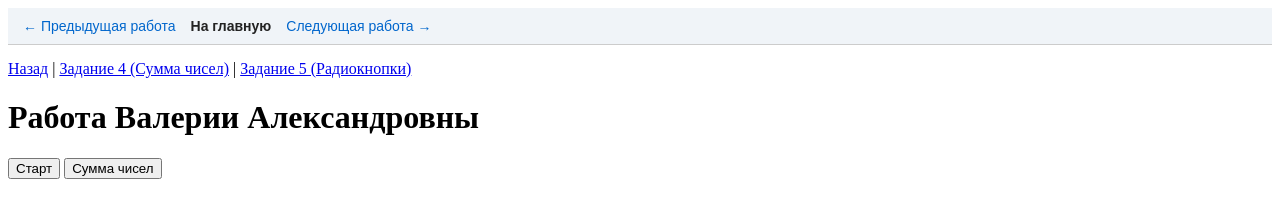
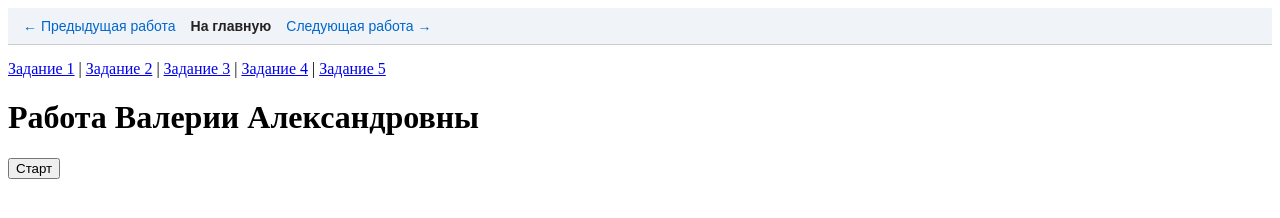
Before and after one commit to Night4965/Harper.github.io, a plain HTML site: page 24/index.html in a window 1280 px wide. Drawn offline with Linux system fonts and the light colour scheme.

Commit message:
24 прак
1 2 3 4

```diff
--- a/24/index.html
+++ b/24/index.html
@@ -2,30 +2,18 @@
 <html lang="ru">
 <head>
     <meta charset="UTF-8">
-    <title>Практика 24 (Задачи 1–3)</title>
-    <script>
-            let firstname = "Валерия";
-            let secondname =" Писатель";
-            let author = "Работа "+ firstname + secondname;
-            console.log(author);
-        </script>
-    </head>
+    <title>Практика 24 (Задание 1) — Нарцисс Валерии</title>
+</head>
+<body>
+    <a href="index.html">Задание 1</a> |
+    <a href="index2.html">Задание 2</a> |
+    <a href="index3.html">Задание 3</a> |
+    <a href="index4.html">Задание 4</a> |
+    <a href="index5.html">Задание 5</a>
 
-    <body>
-        <a href="../">Назад</a> |
-    <a href="index4.html">Задание 4 (Сумма чисел)</a> |
-    <a href="index5.html">Задание 5 (Радиокнопки)</a>
-        <h1>Работа Валерии Александровны</h1>
-        <button onclick="alert('Работа Нарциса Валерии!!!')">Старт</button>
+    <h1>Работа Валерии Александровны</h1>
+    <button onclick="alert('Работа Нарциса Валерии!!!')">Старт</button>
 
-        <button onclick="
-        let num1=10;
-        num2=11;
-        sum = num1+ num2;
-        author = 'Работа Валерии Математик!'
-        alert(author+'\n'+'Сумма: '+num1+' + '+num2+' = '+sum)">
-        Сумма чисел</button>
     <script src="../nav.js"></script>
 </body>
-
 </html>
--- a/nav.js
+++ b/nav.js
@@ -24,6 +24,8 @@ document.addEventListener("DOMContentLoaded", () => {
         "19/index.html",
         "20/index.html",
         "24/index.html",
+        "24/index2.html",
+        "24/index3.html",
         "24/index4.html",
         "24/index5.html",
         "25/index25_1.html",
```
Also changed, not shown: 24/index2.html (added, +28 -0 lines), 24/index3.html (added, +34 -0 lines), 1 other file.
